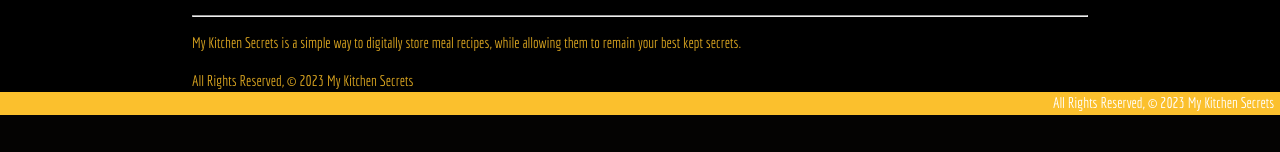
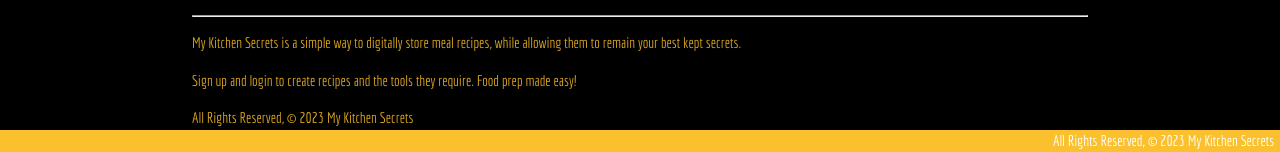
Before and after one commit to ss-stewart/mykitchensecrets, a Django app: page /about/ in a window 1280 px wide. Shown: the part 1135-1287 px from the top of the page. Before the commit the page ends 1250 px from the top, so only its background shows below. Run offline with Django 4.2, Linux system fonts and the light colour scheme; the visitor is signed in with stand-in values (Sample User, id 1).

Commit message:
allow view signup in nav

```diff
--- a/main_app/templates/about.html
+++ b/main_app/templates/about.html
@@ -5,5 +5,8 @@
   <img src="../static/assets/dp.png">
   <hr/>
   <p>My Kitchen Secrets is a simple way to digitally store meal recipes, while allowing them to remain your best kept secrets.</p>
+  <p>
+    Sign up and login to create recipes and the tools they require. Food prep made easy!
+  </p>
   <footer>All Rights Reserved, &copy; 2023 My Kitchen Secrets</footer>
 {% endblock %}
--- a/main_app/templates/base.html
+++ b/main_app/templates/base.html
@@ -32,10 +32,29 @@
             <li><a href="{% url 'logout' %}" class=" black-text ">Log Out</a></li>
           {% else %}
             <li><a href="{% url 'login' %}" class=" black-text ">Log In</a></li>
+            <li><a href="{% url 'signup' %}">Sign Up</a></li>
           {% endif %}
         </ul>
       </div>
-      </nav>
+    </nav>
+
+    <ul class="sidenav" id="mobile">
+      {% if user.is_authenticated %}
+      <li>Hello, {{user}}</li>
+      <li><a href="{% url 'tools_create' %}" class=" black-text ">Add a Kitchen Tool</a></li>
+      <li><a href="{% url 'tools_index' %}" class=" black-text ">View All Kitchen Tools</a></li>
+      <li><a href="{% url 'recipes_create' %}" class=" black-text ">Add a Recipe</a></li>
+      <li><a href="{% url 'index' %}" class=" black-text ">View All My Recipes</a></li>
+      <li><a href="{% url 'about' %}">About</a></li>
+      <li><a href="{% url 'logout' %}">Log Out&nbsp;&nbsp;</a></li>
+      {% else %}
+      <li><a href="{% url 'signup' %}">Sign Up</a></li>
+      <li><a href="{% url 'login' %}">Log In&nbsp;&nbsp;</a></li>
+      <li><a href="{% url 'about' %}">About</a></li>
+      {% endif %}
+
+    </ul>
+
   </header>
   <main class="container">
     {% block content %}
--- a/main_app/urls.py
+++ b/main_app/urls.py
@@ -16,5 +16,5 @@ urlpatterns = [
   path('tools/create/', views.ToolCreate.as_view(), name='tools_create'),
   path('tools/<int:pk>/update/', views.ToolUpdate.as_view(), name='tools_update'),
   path('tools/<int:pk>/delete/', views.ToolDelete.as_view(), name='tools_delete'),
-  path('accounts/signup/', views.signup, name='signup')
+  path('accounts/signup/', views.signup, name='signup'),
 ]
--- a/main_app/views.py
+++ b/main_app/views.py
@@ -76,14 +76,19 @@ def unassoc_tool(request, recipe_id, tool_id):
 
 def signup(request):
   error_message = ''
-  if request.method == 'POST':
+  if request.method == "POST":
+    # This is how to create a 'user' form object that includes the data from the browser
     form = UserCreationForm(request.POST)
     if form.is_valid():
+      # This will add the user to the database
       user = form.save()
+      # This is how we log a user in
       login(request, user)
       return redirect('index')
     else:
       error_message = 'Invalid sign up - try again'
+  # A bad POST or a GET request, so render signup.html with an empty form
   form = UserCreationForm()
-  context = { 'form': form, 'error_message': error_message }
+  context = {'form': form, 'error_message': error_message}
+
   return render(request, 'registration/signup.html', context)
```
Also changed, not shown: main_app/templates/registration/signup.html (added, +12 -0 lines), main_app/static/assets/about.png (added), main_app/static/assets/add-recipe.png (added), main_app/static/assets/add-tool.png (added), main_app/static/assets/all-recipes.png (added), main_app/static/assets/all-tools.png (added), main_app/static/assets/home.png (added), main_app/static/assets/recipe-details.png (added), main_app/static/assets/tool-details.png (added), readme.md (added).
